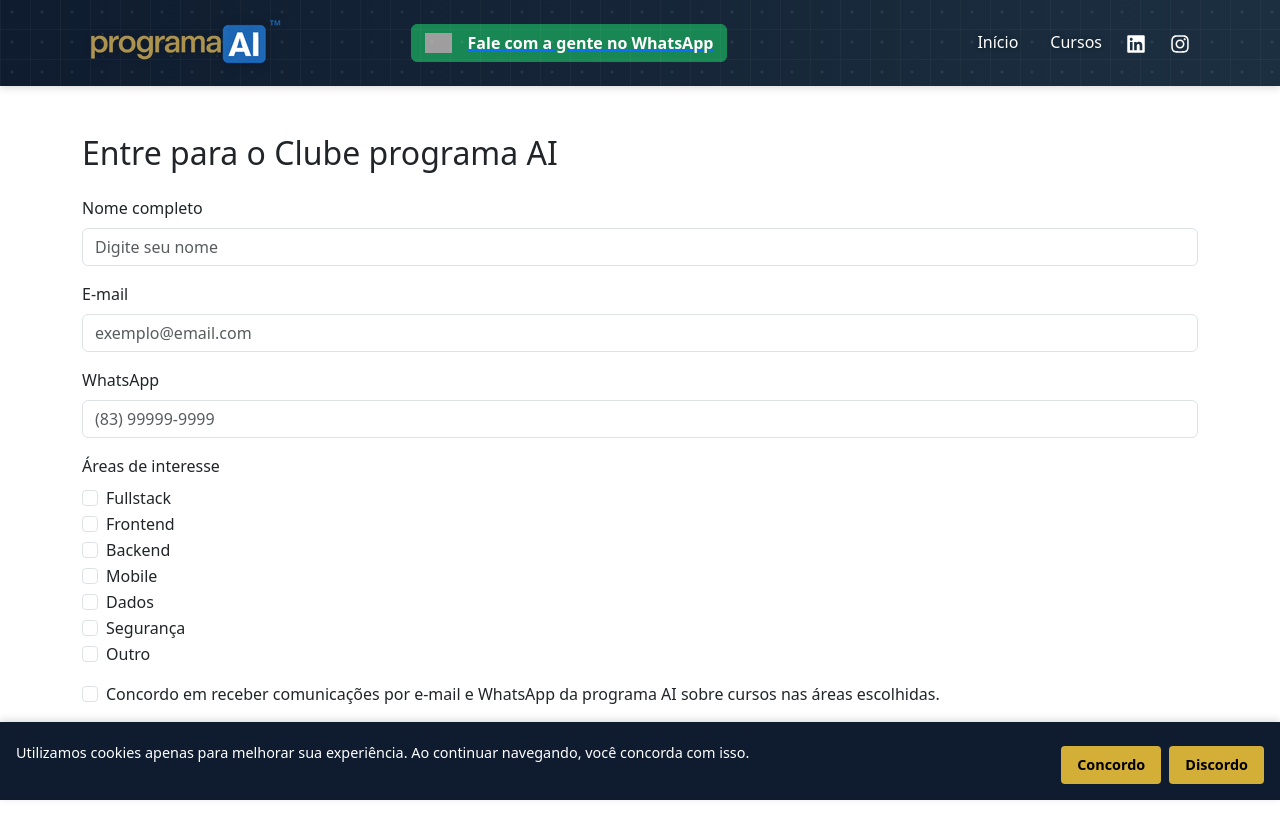
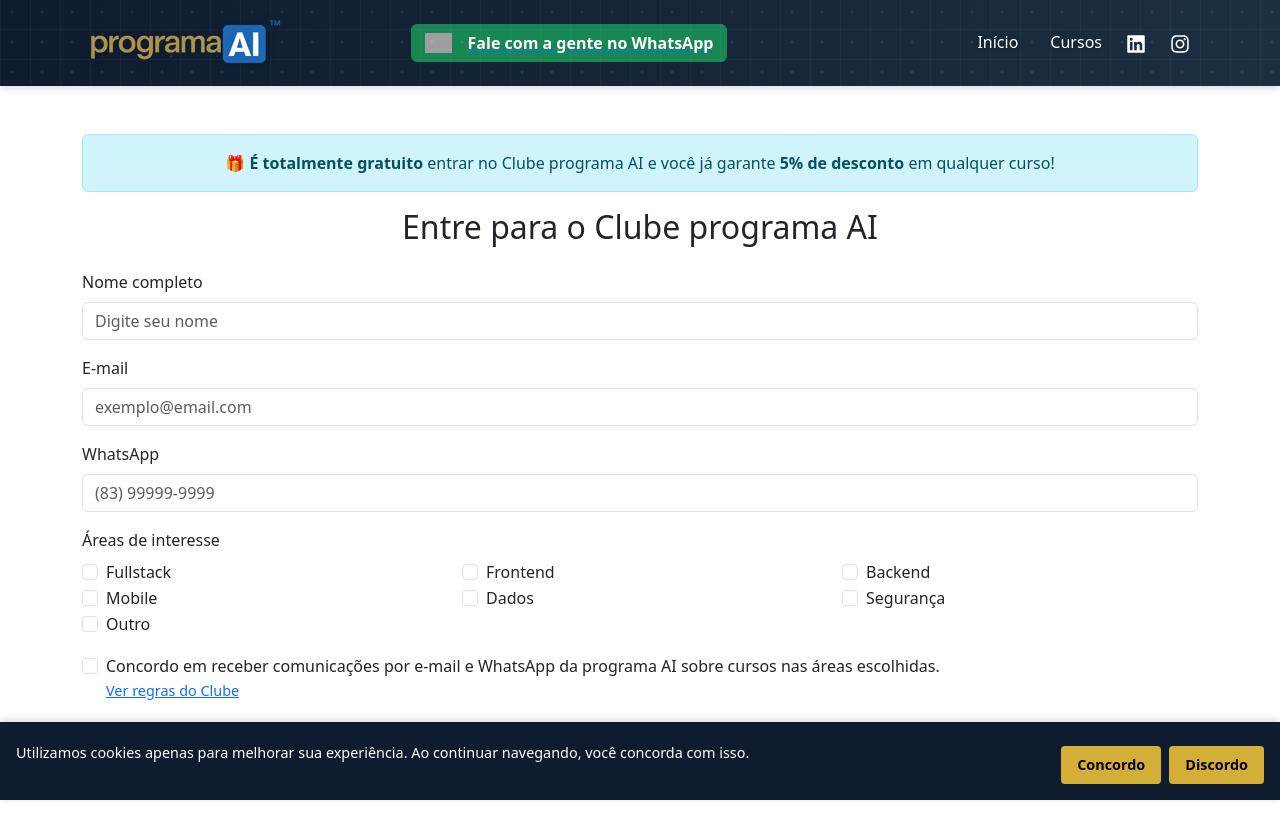
Before and after one commit to kelsonvictr/programaai-frontend, a React (Vite) app: page /interesse in a window 1280 px wide. Built offline with nearby package versions, Linux system fonts and the light colour scheme; no server answers; grey boxes are pictures that could not be loaded.

Commit message:
fix: interesse

```diff
--- a/src/pages/Interesse.tsx
+++ b/src/pages/Interesse.tsx
@@ -1,5 +1,13 @@
 import { useState } from "react"
-import { Container, Form, Button, Alert } from "react-bootstrap"
+import {
+  Container,
+  Form,
+  Button,
+  Alert,
+  Modal,
+  Row,
+  Col
+} from "react-bootstrap"
 
 const ListaInteresse = () => {
   const [nome, setNome] = useState("")
@@ -7,7 +15,11 @@ const ListaInteresse = () => {
   const [whatsapp, setWhatsapp] = useState("")
   const [interesses, setInteresses] = useState<string[]>([])
   const [aceitaContato, setAceitaContato] = useState(false)
+  const [website, setWebsite] = useState("") // honeypot
   const [enviado, setEnviado] = useState(false)
+
+  const [showModalSucesso, setShowModalSucesso] = useState(false)
+  const [showModalRegras, setShowModalRegras] = useState(false)
 
   const opcoesInteresse = [
     "Fullstack",
@@ -30,6 +42,11 @@ const ListaInteresse = () => {
   const handleSubmit = (e: React.FormEvent) => {
     e.preventDefault()
 
+    // Proteção contra bots
+    if (website) {
+      return
+    }
+
     if (!nome || !email || !whatsapp || interesses.length === 0 || !aceitaContato) {
       alert("Por favor, preencha todos os campos obrigatórios.")
       return
@@ -45,17 +62,17 @@ const ListaInteresse = () => {
 
     console.log("📩 Dados enviados (mock):", dados)
     setEnviado(true)
+    setShowModalSucesso(true)
   }
 
   return (
     <Container className="mt-5 mb-5">
-      <h2 className="mb-4">Entre para o Clube programa AI</h2>
+      <Alert variant="info" className="text-center">
+        🎁 <strong>É totalmente gratuito</strong> entrar no Clube programa AI e você já garante <strong>5% de desconto</strong> em qualquer curso!
+      </Alert>
 
-      {enviado ? (
-        <Alert variant="success">
-          Obrigado por se cadastrar! Em breve você receberá novidades e seu cupom de 5% de desconto no e-mail.
-        </Alert>
-      ) : (
+      <h2 className="mb-4 text-center">Entre para o Clube programa AI</h2>
+
       <Form onSubmit={handleSubmit}>
         <Form.Group className="mb-3">
           <Form.Label>Nome completo</Form.Label>
@@ -90,36 +107,100 @@ const ListaInteresse = () => {
           />
         </Form.Group>
 
+        {/* Honeypot - campo invisível */}
+        <Form.Group className="mb-3 d-none">
+          <Form.Label>Website</Form.Label>
+          <Form.Control
+            type="text"
+            name="website"
+            value={website}
+            onChange={e => setWebsite(e.target.value)}
+          />
+        </Form.Group>
+
         <Form.Group className="mb-3">
           <Form.Label>Áreas de interesse</Form.Label>
-            <div>
+          <Row>
             {opcoesInteresse.map(area => (
+              <Col xs={12} sm={6} md={4} key={area}>
                 <Form.Check
-                  key={area}
                   type="checkbox"
                   label={area}
                   checked={interesses.includes(area)}
                   onChange={() => handleCheckboxChange(area)}
                 />
+              </Col>
             ))}
-            </div>
+          </Row>
         </Form.Group>
 
-          <Form.Group className="mb-3">
+        <Form.Group className="mb-4">
           <Form.Check
             type="checkbox"
-              label="Concordo em receber comunicações por e-mail e WhatsApp da programa AI sobre cursos nas áreas escolhidas."
+            label={
+              <>
+                Concordo em receber comunicações por e-mail e WhatsApp da programa AI sobre cursos nas áreas escolhidas.
+                <br />
+                <a
+                  href="#"
+                  onClick={(e) => {
+                    e.preventDefault()
+                    setShowModalRegras(true)
+                  }}
+                  style={{ fontSize: "0.9rem" }}
+                >
+                  Ver regras do Clube
+                </a>
+              </>
+            }
             checked={aceitaContato}
             onChange={() => setAceitaContato(!aceitaContato)}
             required
           />
         </Form.Group>
 
-          <Button variant="primary" type="submit">
+        <div className="text-center">
+          <Button variant="primary" type="submit" size="lg">
             Quero entrar para o Clube
           </Button>
+        </div>
       </Form>
-      )}
+
+      {/* Modal de sucesso */}
+      <Modal show={showModalSucesso} onHide={() => setShowModalSucesso(false)} centered>
+        <Modal.Header closeButton>
+          <Modal.Title>🎉 Bem-vindo(a) ao Clube programa AI!</Modal.Title>
+        </Modal.Header>
+        <Modal.Body>
+          Você agora tem <strong>5% de desconto garantido</strong> em qualquer curso. Em breve entraremos em contato com mais novidades!
+        </Modal.Body>
+        <Modal.Footer>
+          <Button variant="success" onClick={() => setShowModalSucesso(false)}>
+            Fechar
+          </Button>
+        </Modal.Footer>
+      </Modal>
+
+      {/* Modal de regras */}
+      <Modal show={showModalRegras} onHide={() => setShowModalRegras(false)} centered>
+        <Modal.Header closeButton>
+          <Modal.Title>📜 Regras do Clube programa AI</Modal.Title>
+        </Modal.Header>
+        <Modal.Body>
+          <ul>
+            <li>A entrada é 100% gratuita.</li>
+            <li>O desconto de 5% é válido para qualquer curso enquanto a promoção estiver ativa.</li>
+            <li>A promoção pode ser encerrada a qualquer momento, sem aviso prévio.</li>
+            <li>Você receberá comunicações por e-mail ou WhatsApp conforme suas áreas de interesse.</li>
+            <li>O desconto não é acumulativo com outras promoções.</li>
+          </ul>
+        </Modal.Body>
+        <Modal.Footer>
+          <Button variant="secondary" onClick={() => setShowModalRegras(false)}>
+            Entendi
+          </Button>
+        </Modal.Footer>
+      </Modal>
     </Container>
   )
 }
```
Lines whose indentation alone changed are shown as unchanged.
